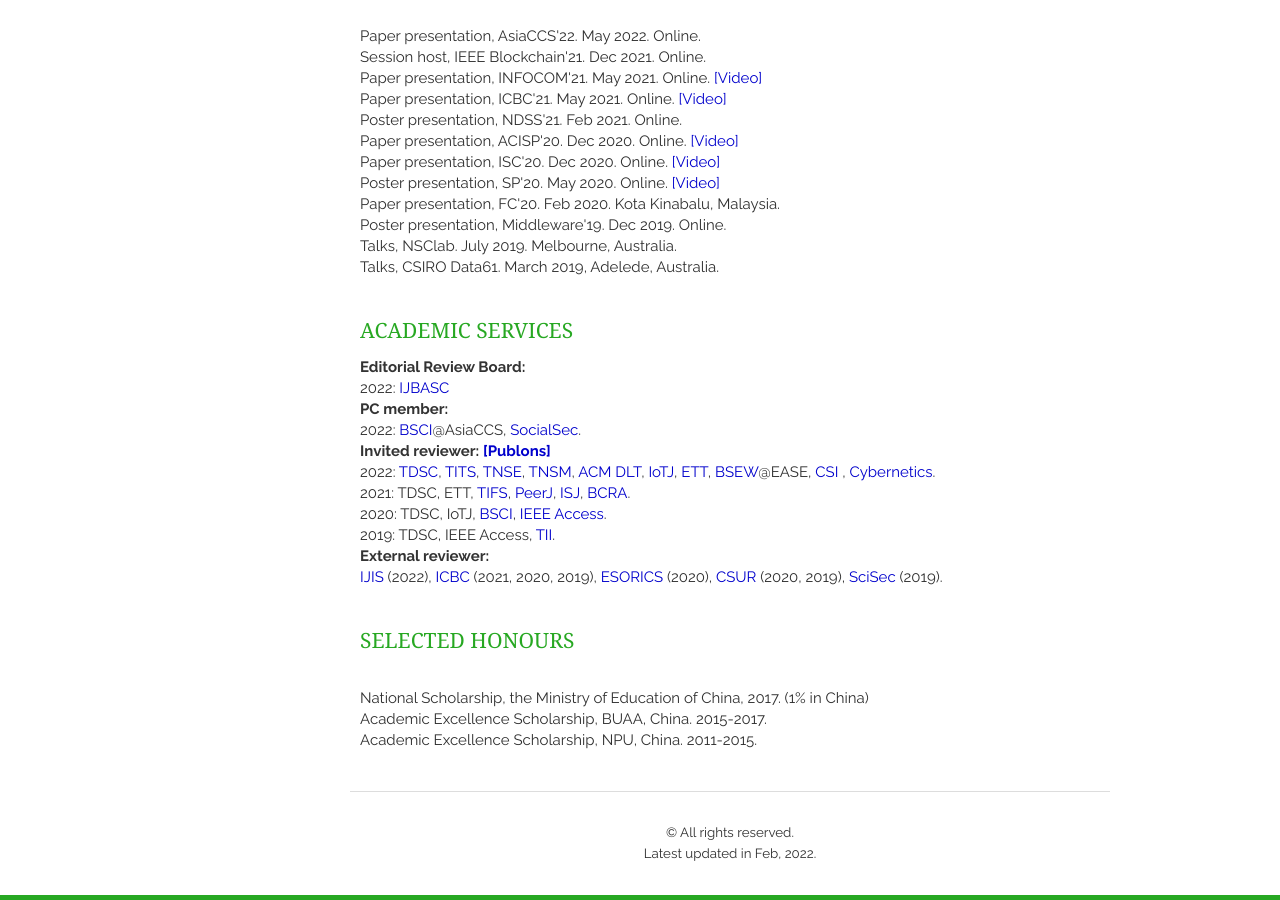
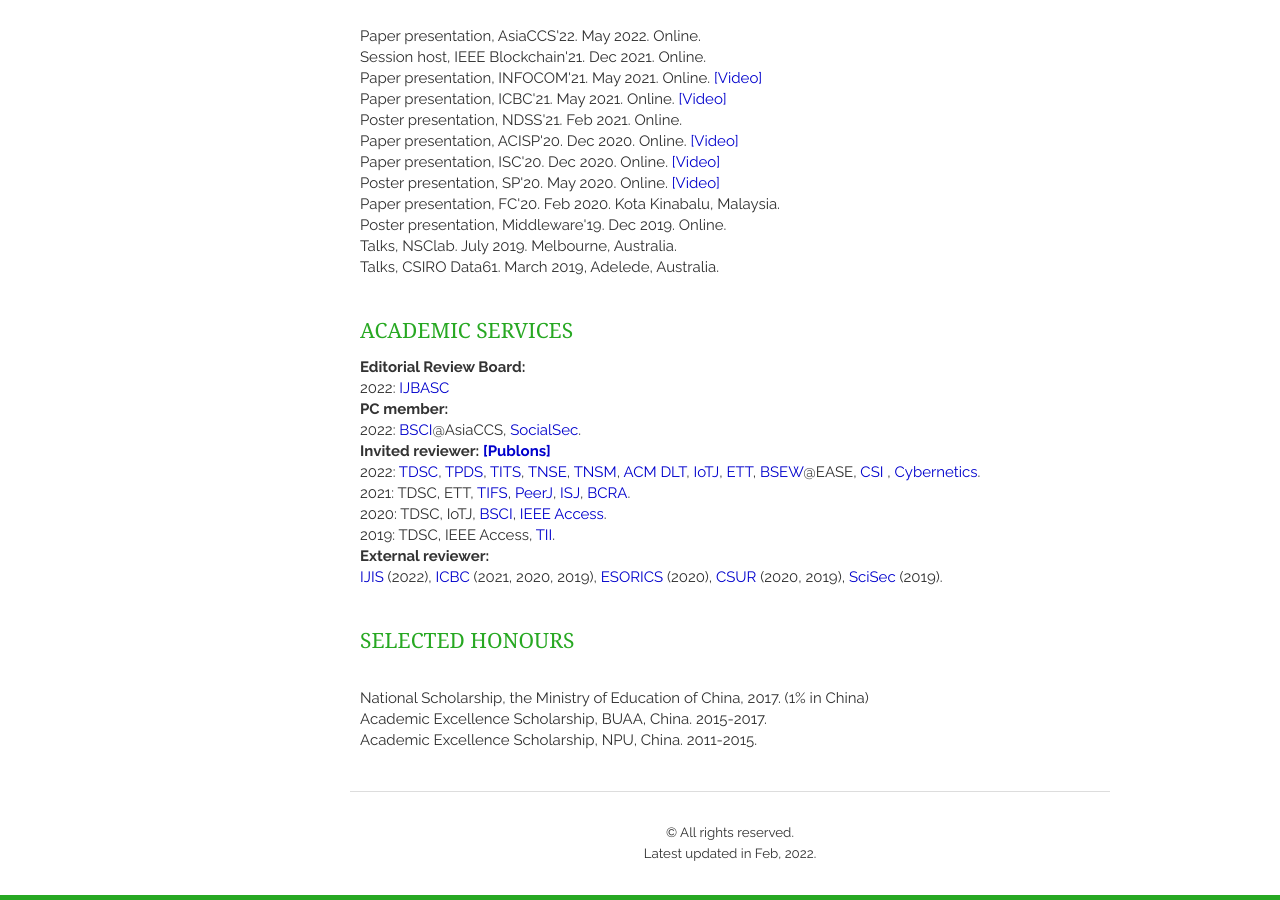
Before and after one commit to AaronWang-git/qinwang-git.github.io, a Jekyll site: the page built from index.html, in a window 1280 px wide and 900 px high, scrolled down 1842 px. Built offline with Jekyll 4.4.1, drawn with Linux system fonts in a browser that asks for light colours; nearby versions of some CDN libraries; a script that is not in the unit is left out; the list of posts is cut into pages by our own code.

Commit message:
Update service.html

```diff
--- a/_includes/service.html
+++ b/_includes/service.html
@@ -43,6 +43,7 @@
     <p><strong> Invited reviewer:  <a href="https://publons.com/researcher/3020700/qin-wang/peer-review/" target="_blank"> [Publons] </a></strong>
     <br>
         2022: <a href="https://ieeexplore.ieee.org/xpl/RecentIssue.jsp?punumber=8858" target="_blank">TDSC</a></strong>,
+              <a href="https://ieeexplore.ieee.org/xpl/RecentIssue.jsp?punumber=71" target="_blank">TPDS</a></strong>,
               <a href="https://ieeexplore.ieee.org/xpl/RecentIssue.jsp?punumber=6979" target="_blank">TITS</a></strong>,
               <a href="https://ieeexplore.ieee.org/xpl/RecentIssue.jsp?punumber=6488902" target="_blank">TNSE</a></strong>,
               <a href="https://www.comsoc.org/publications/journals/ieee-tnsm" target="_blank">TNSM</a></strong>,
```
